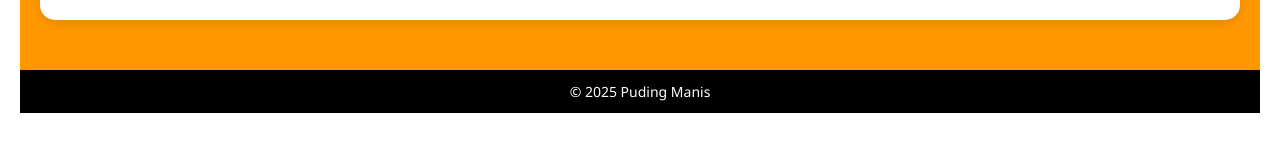
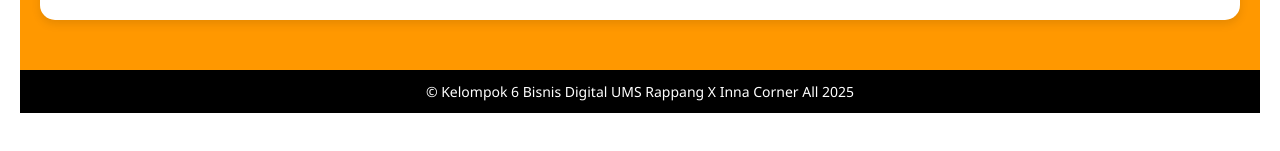
Before and after one commit to innacorner75/web-usaha-Inna-Corne, a plain HTML site: page profil.html in a window 1280 px wide. Shown: the part 1269-1420 px from the top of the page. Drawn offline with Linux system fonts and the light colour scheme.

Commit message:
Update profil.html

```diff
--- a/profil.html
+++ b/profil.html
@@ -77,7 +77,7 @@
 </section>
 
 
-<footer class="footer">© 2025 Puding Manis</footer>
+<footer class="footer">© Kelompok 6 Bisnis Digital UMS Rappang X Inna Corner All 2025</footer>
 
 </body>
 </html>
```
